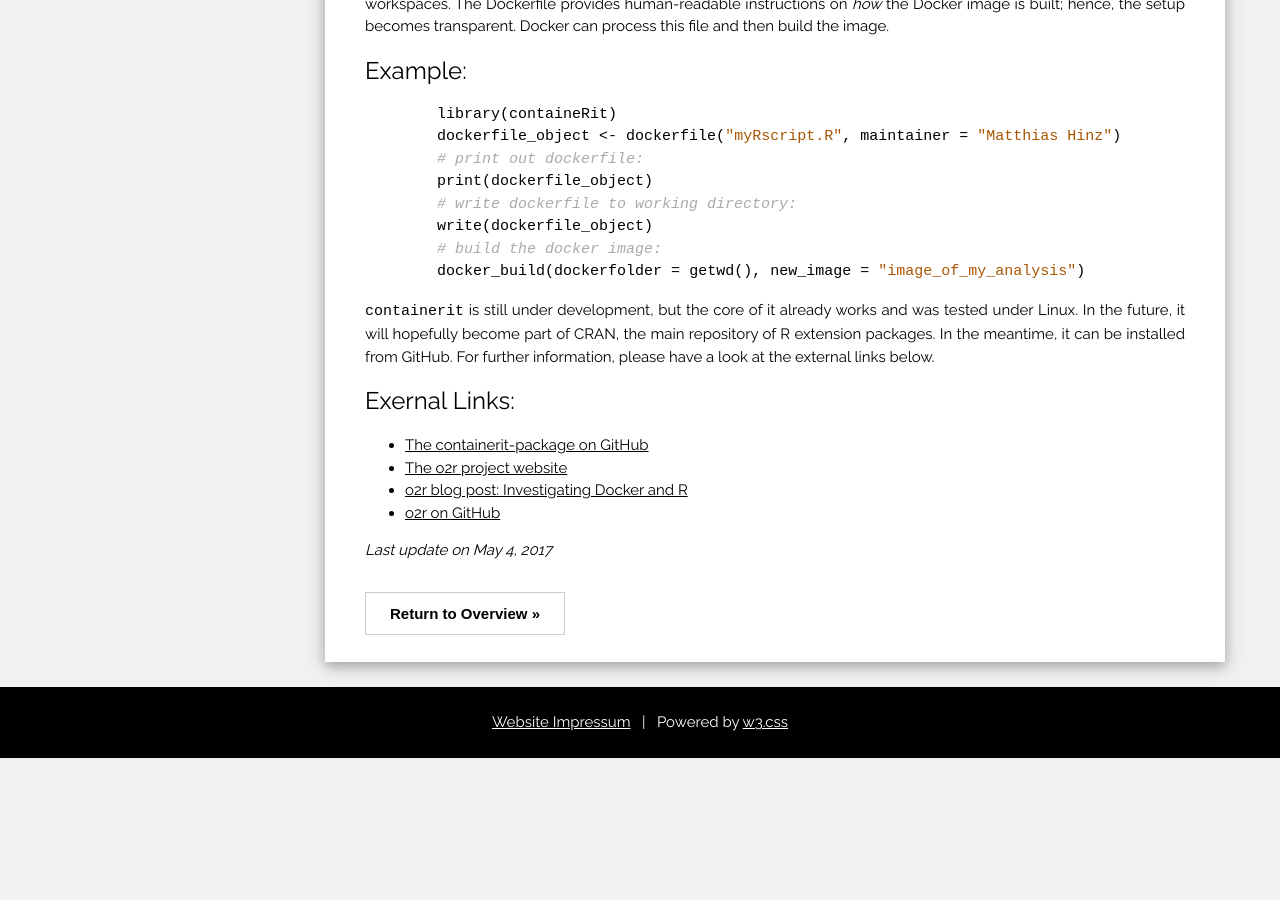
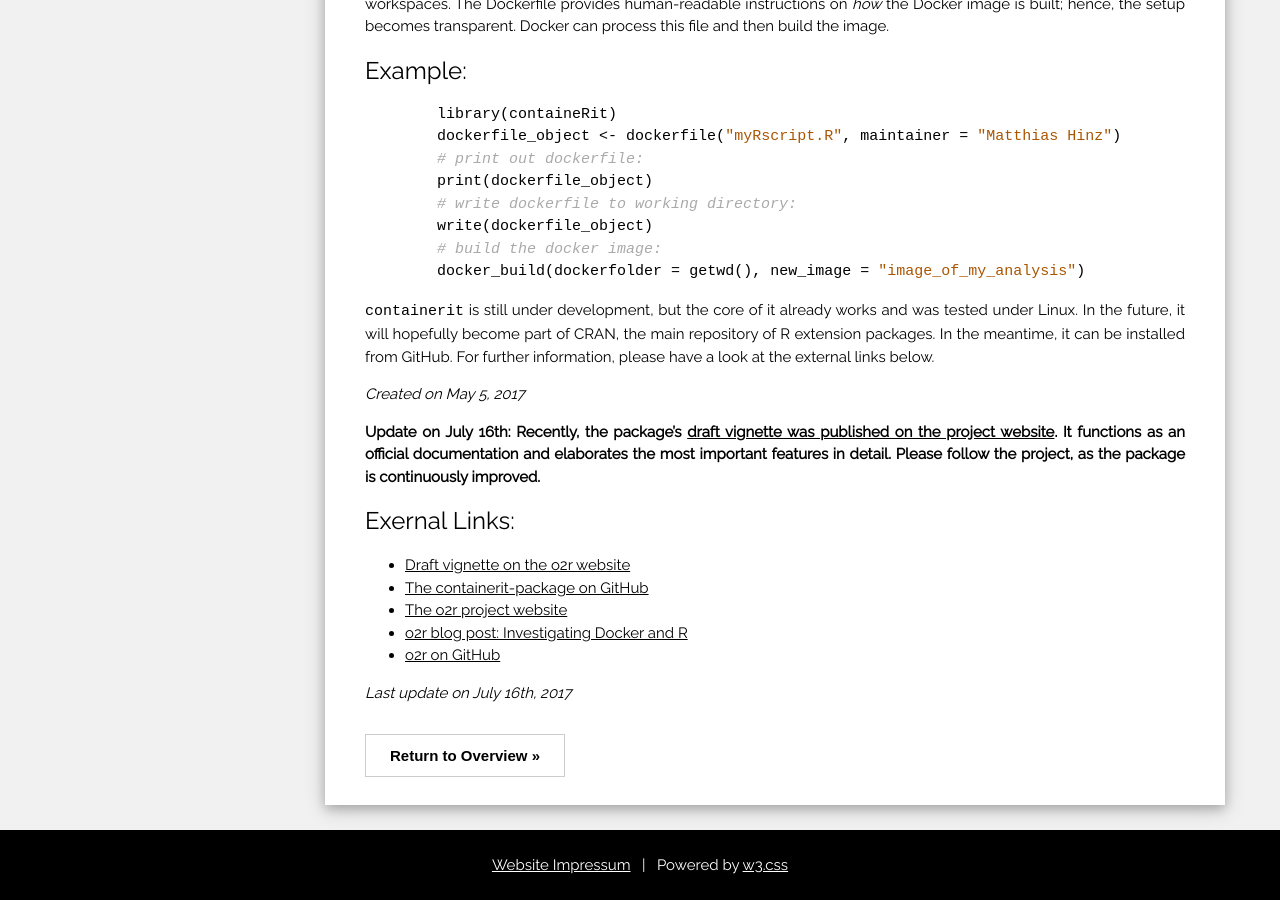
Before and after one commit to MatthiasHinz/MatthiasHinz.github.io, a Jekyll site: the page built from _projects/2017-03-31-containerit.md, in a window 1280 px wide and 900 px high, scrolled down 1588 px. Built offline with Jekyll 4.4.1, drawn with Linux system fonts in a browser that asks for light colours; nearby versions of some CDN libraries; comment, search, counter and statistics services are not loaded; before the commit the page ends 2346 px from its top, so only the background shows below that.

Commit message:
Small update on containerit Making header black so that it's equal to footer

```diff
--- a/_layouts/default.html
+++ b/_layouts/default.html
@@ -137,7 +137,7 @@
 		<div class="w3-main" style="margin-left:300px">
 
 			<!-- Header -->
-			<header class="w3-container" id="portfolio">
+			<header class="w3-black w3-container" id="portfolio">
 				<a href="#"><img src="/img/Matthias_small.jpg" alt="portrait photo" style="width:65px;" class="w3-circle w3-right w3-margin w3-hide-large w3-hover-opacity"></a>
 				<span class="w3-opennav w3-hide-large w3-xxlarge w3-hover-text-grey" onclick="w3_open()"><i class="fa fa-bars"></i></span>
 			</header>
--- a/_projects/2017-03-31-containerit.md
+++ b/_projects/2017-03-31-containerit.md
@@ -45,11 +45,15 @@
 
 `containerit` is still under development, but the core of it already works and was tested under Linux. In the future, it will hopefully become part of CRAN, the main repository of R extension packages. In the meantime, it can be installed from GitHub. For further information, please have a look at the external links below.
 
+*Created on May 5, 2017*
+
+**Update on July 16th: Recently, the package's [draft vignette was published on the project website](http://o2r.info/2017/05/30/containerit-package/). It functions as an official documentation and elaborates the most important features in detail. Please follow the project, as the package is continuously improved.**
 
 ### Exernal Links:
+- [Draft vignette on the o2r website](http://o2r.info/2017/05/30/containerit-package/)
 - [The containerit-package on GitHub](https://github.com/o2r-project/containerit)
 - [The o2r project website](http://o2r.info/about/)
 - [o2r blog post: Investigating Docker and R](http://o2r.info/2016/12/15/investigating-docker-and-R/)
 - [o2r on GitHub](https://github.com/o2r-project)
 
-*Last update on May 4, 2017*
+*Last update on July 16th, 2017*
```
